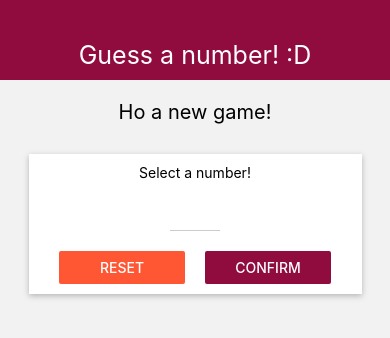
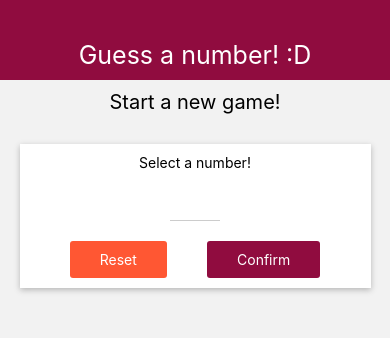
Before and after one commit to Iolch/ReactNative_Basics, a React Native app: screen / in a window 390 px wide. Shown: the top 338 px of the page. Built offline with nearby package versions, Linux system fonts and the light colour scheme.

Commit message:
FIX: use general style file

```diff
--- a/App.js
+++ b/App.js
@@ -37,7 +37,7 @@ const App = () => {
 
   let content = <InitialGameScreen onStartGame={startGameHandler}/> //the game starts with the initial screen
   if(userNumber && (guessRounds <= 0)) content = <GameScreen userChoice={userNumber} onGameOver={gameOverHandler}/>  // when the number is set on the initial login, we change the content value
-  if(gameNumber && (guessRounds > 0)) content = <GameOverScreen userChoice={userNumber} gameGuess={gameNumber} rounds={guessRounds} onRestart={restartGameHandler}/>
+  if(gameNumber && (guessRounds > 0)) content = <GameOverScreen gameGuess={gameNumber} rounds={guessRounds} onRestart={restartGameHandler}/>
   if (!userNumber && !gameNumber) content = <InitialGameScreen onStartGame={startGameHandler}/>
 
   return (
--- /dev/null
+++ b/components/MainButton.js
@@ -0,0 +1,34 @@
+import React from 'react';
+import {
+    Image,
+    StyleSheet,
+    Text,
+    View,
+    TouchableOpacity
+} from 'react-native';
+
+//CONSTANTS IMPORTS
+import Colors from '../constants/colors';
+
+const MainButton = (props) => {
+    return(
+        <TouchableOpacity onPress={props.onPress}>
+            <View style={{...props.style, ...styles.button, backgroundColor: props.color}}>
+                <Text style={styles.text}>{props.children}</Text>
+            </View>
+        </TouchableOpacity>
+    );
+};
+const styles = StyleSheet.create({
+    button:{
+        paddingHorizontal:30,
+        paddingVertical: 10,
+        backgroundColor: Colors.primary,
+        borderRadius: 3,
+
+    },
+    text:{
+        color: "#FFFFFF"
+    }
+});
+export default MainButton;
--- /dev/null
+++ b/constants/defaultstyles.js
@@ -0,0 +1,33 @@
+import {
+    StyleSheet,
+  } from 'react-native';
+
+  //CONSTANTS IMPORTS
+import Colors from '../constants/colors';
+
+  export default StyleSheet.create({
+    title:{
+        fontSize: 20,
+        marginVertical: 10,
+    },
+    card:{
+        width: "90%",
+        padding: 10,
+    },
+    screen: {
+        flex: 1,
+        // justifyContent: "center",
+        alignItems: "center",
+        backgroundColor:"#f2f2f2"
+    },
+    highlight:{
+        fontWeight: "bold",
+        color: Colors.primary
+    },
+    buttonsContainer:{
+        width: "100%",
+        flexDirection: "row",
+        justifyContent: "space-evenly",
+        alignItems: "center"
+    },
+  });
--- a/screens/GameOverScreen.js
+++ b/screens/GameOverScreen.js
@@ -10,42 +10,31 @@ import {
 
 //COSTUM COMPONENTS IMPORTS
 import Card from '../components/Card';
+import MainButton from '../components/MainButton';
+
 //CONSTANTS IMPORTS
 import Colors from '../constants/colors';
+import DefaultStyles from '../constants/defaultstyles';
 
 const GameOverScreen = (props) =>{
     return(
-        <View style={styles.screen}>
+        <View style={DefaultStyles.screen}>
 
             <View style={styles.imageContainer}>
                 <Image source={require('../assets/success.png')} style={styles.image} resizeMode="cover"/>
             </View>
-            <Text style={styles.title}>Game is over!</Text>
-            <Card style={styles.card}>
+            <Text style={DefaultStyles.title}>Game is over!</Text>
+            <Card style={DefaultStyles.card}>
 
-                <Text>Your Number: {props.userChoice}</Text>
-                <Text>Game Guess: {props.gameGuess}</Text>
-                <Text>Rounds taken: {props.rounds}</Text>
-                <View style={styles.button}><Button title="Again" onPress={props.onRestart} color={Colors.secondary} /></View>
+                <Text>Your number was <Text style={DefaultStyles.highlight}>{props.gameGuess}</Text>!</Text>
+                <Text>Your phone took <Text style={DefaultStyles.highlight}>{props.rounds}</Text> rounds to get it right.</Text>
+
+                <MainButton style={styles.button} color={Colors.secondary} onPress={props.onRestart}>Again</MainButton>
             </Card>
         </View>
     );
 };
 const styles = StyleSheet.create({
-    title:{
-        fontSize: 20,
-        marginVertical: 10,
-    },
-    screen: {
-        flex: 1,
-        justifyContent: "center",
-        alignItems: "center",
-        backgroundColor:"#f2f2f2"
-    },
-    card:{
-        width: "90%",
-        padding: 10,
-    },
     button:{
         marginTop: 10,
         width: "40%",
@@ -53,7 +42,7 @@ const styles = StyleSheet.create({
     imageContainer:{
         borderRadius:200,
         borderWidth: 3,
-        borderColor: Colors.primary,
+        borderColor: "#fff",
         width:"80%",
         height:250,
         overflow:"hidden",
@@ -62,6 +51,7 @@ const styles = StyleSheet.create({
     image:{
         width:"100%",
         height:"100%"
-    }
+    },
+
 });
 export default GameOverScreen;
--- a/screens/GameScreen.js
+++ b/screens/GameScreen.js
@@ -5,22 +5,25 @@ import React, {
 } from 'react';
 import {
   Alert,
-  Button,
+  FlatList,
   StyleSheet,
   Text,
   View,
-
 } from 'react-native';
 
 //COSTUM COMPONENTS IMPORTS
 import Card from '../components/Card';
 import NumberDisplay from '../components/NumberDisplay';
+import MainButton from '../components/MainButton';
 
 //CONSTANTS IMPORTS
 import Colors from '../constants/colors';
 
+import DefaultStyles from '../constants/defaultstyles';
+
 const GameScreen = (props) => {
-
+    const minimum = useRef(1);      // unlike the let, this wont execute again after the first load.
+    const maximum = useRef(100);    // so this definition wont be reexecuted after every re-render
 
     const generateLimitedNumber = (min, max, exclude) => {
         min = Math.ceil(min);   //rounds up
@@ -34,15 +37,21 @@ const GameScreen = (props) => {
         }
     };
 
+    const initialGuess = generateLimitedNumber(minimum.current, maximum.current, props.userChoice);
+
+    // We want to store the guesses through out the game
+    const [guesses, setGuesses] = useState([{value:initialGuess, id: initialGuess}]);
+
     const [gameRounds, setGameRounds] = useState(0);
-    const minimum = useRef(1);      // unlike the let, this wont execute again after the first load.
-    const maximum = useRef(100);    // so this definition wont be reexecuted after every re-render
 
     // By doing something like this, the initial state will be set only once
     // this happens because, when the useState() function execute, it checks
     // if there is already a value inside its variable. If there is, it wont
     // change it, no matter how many times this function gets re-rendered.
-    const [currentGuess, setCurrentGuess] = useState(generateLimitedNumber(minimum.current, maximum.current, props.userChoice));
+    const [currentGuess, setCurrentGuess] = useState([initialGuess]);
+
+
+
 
     const {userChoice, onGameOver} = props;     // destructure the props array, to get and declare only what we want
 
@@ -51,6 +60,9 @@ const GameScreen = (props) => {
             onGameOver(gameRounds, currentGuess);
         }
     }, [onGameOver, userChoice, gameRounds, currentGuess]); // especifying the dependencies, will make that useEffect will only run if one of them changed this cicle
+
+
+
 
 
 
@@ -69,45 +81,44 @@ const GameScreen = (props) => {
             maximum.current = currentGuess;
 
         }else if( direction ==='greater'){
-            minimum.current = currentGuess;
+            minimum.current = currentGuess + 1;     //doing that, because randon includes lower boundary
         }
 
-        setCurrentGuess(generateLimitedNumber(minimum.current, maximum.current, currentGuess));
+        const nextNumber = generateLimitedNumber(minimum.current, maximum.current, currentGuess);
+
+        setCurrentGuess(nextNumber);
+        setGuesses((currentGuesses) => [{value:nextNumber, id:nextNumber}, ...currentGuesses]);
         setGameRounds((currentRounds) => currentRounds + 1);
     };
     return (
-        <View style={styles.screen}>
-            <Card style={styles.card}>
+        <View style={DefaultStyles.screen}>
+            <Card style={DefaultStyles.card}>
                 <Text>Oponent's number:</Text>
                 <NumberDisplay>
                     {currentGuess}
                 </NumberDisplay>
-                <View style={styles.buttonsContainer}>
-                    <View style={styles.button}><Button title="Lower" onPress={nextGuessHandler.bind(this, 'lower')} color={Colors.secondary}/></View>
-                    <View style={styles.button}><Button title="Greater" onPress={nextGuessHandler.bind(this, 'greater')} color={Colors.primary} /></View>
+                <View style={DefaultStyles.buttonsContainer}>
+                        <MainButton color={Colors.secondary} onPress={nextGuessHandler.bind(this, 'lower')}>Lower</MainButton>
+                        <MainButton color={Colors.primary} onPress={nextGuessHandler.bind(this, 'greater')}>Greater</MainButton>
                 </View>
+            </Card>
+
+            <Card style={DefaultStyles.card}>
+                <Text style={[DefaultStyles.title, DefaultStyles.highlight]}>Previous Guesses: </Text>
+                <FlatList
+                    keyExtractor={(item, index) => item.id}
+                    data={guesses}
+                    renderItem = {
+                        element => (<View><Text>{element.item.value}</Text></View>)
+                    }
+                />
             </Card>
         </View>
     );
 };
 
 const styles = StyleSheet.create({
-    screen:{
-        flex:1,
-        padding: 10,
-        backgroundColor:"#f2f2f2",
-        alignItems: "center"
-    },
-    card:{
-        width: "90%",
-        padding: 10,
-    },
-    buttonsContainer:{
-        width: "100%",
-        flexDirection: "row",
-        justifyContent: "space-evenly",
-        alignItems: "center"
-    },
+
     button:{
         width: "40%",
     },
--- a/screens/InitalGameScreen.js
+++ b/screens/InitalGameScreen.js
@@ -15,8 +15,12 @@ import {
 import Card from '../components/Card';
 import Input from '../components/Input';
 import NumberDisplay from '../components/NumberDisplay';
+import MainButton from '../components/MainButton';
+
 //CONSTANTS IMPORTS
 import Colors from '../constants/colors';
+import DefaultStyles from '../constants/defaultstyles';
+
 
 const InitialGameScreen = (props) => {
 
@@ -55,24 +59,24 @@ const InitialGameScreen = (props) => {
     // display the confirmedOutput
     let confirmedOutput;
     if(valueConfirm){
-        confirmedOutput =   <Card style={styles.card}>
+        confirmedOutput =   <Card style={DefaultStyles.card}>
                                 <Text>Choosen number:</Text>
                                 <NumberDisplay>
                                     {selectedValue}
                                 </NumberDisplay>
-                                <Button title="Start Game" color={Colors.primary} onPress={gameStartHandler}/>
+                                <MainButton color={Colors.primary} onPress={gameStartHandler}>Start Game</MainButton>
                             </Card>
     }
 
     return(
         // The touchable is wraping everything so that we can close the keybor by click anywhere off the input
         <TouchableWithoutFeedback onPress={() => Keyboard.dismiss() }>
-            <View style={styles.screen}>
+            <View style={DefaultStyles.screen}>
 
-                <Text style={styles.title}>Ho a new game!</Text>
+                <Text style={DefaultStyles.title}>Start a new game!</Text>
 
                 {/* We can pass style as props, because they are js's objects */}
-                <Card style={styles.card}>
+                <Card style={DefaultStyles.card}>
                     <Text>Select a number!</Text>
                     <Input
                         style={styles.input}
@@ -85,9 +89,9 @@ const InitialGameScreen = (props) => {
                         value = {enteredValue}
                     />
                     {/* <TextInput placeholder="Type a number"/> */}
-                    <View style={styles.buttonsContainer}>
-                        <View style={styles.button}><Button title="Reset" onPress={resetInputHandler} color={Colors.secondary}/></View>
-                        <View style={styles.button}><Button title="Confirm" onPress={confirmInputHandler} color={Colors.primary} /></View>
+                    <View style={DefaultStyles.buttonsContainer}>
+                        <MainButton color={Colors.secondary} onPress={resetInputHandler}>Reset</MainButton>
+                        <MainButton color={Colors.primary} onPress={confirmInputHandler}>Confirm</MainButton>
                     </View>
                 </Card>
                 {confirmedOutput}
@@ -97,29 +101,6 @@ const InitialGameScreen = (props) => {
 };
 
 const styles = StyleSheet.create({
-    screen:{
-        flex:1,
-        padding: 10,
-        backgroundColor:"#f2f2f2",
-        alignItems: "center"
-    },
-    card:{
-        width: "90%",
-        padding: 10,
-    },
-    buttonsContainer:{
-        width: "100%",
-        flexDirection: "row",
-        justifyContent: "space-evenly",
-        alignItems: "center"
-    },
-    button:{
-        width: "40%",
-    },
-    title:{
-        fontSize: 20,
-        marginVertical: 10,
-    },
     input:{
         width: 50,
         marginBottom: 20,
```
Also changed, not shown: assets/doll.png (deleted).
